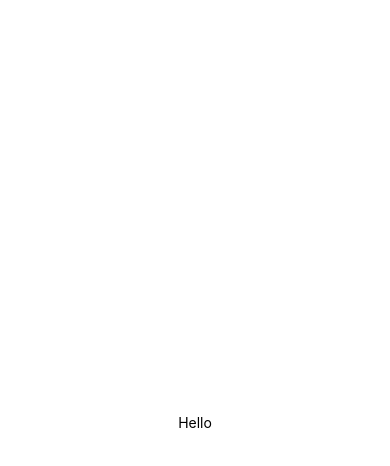
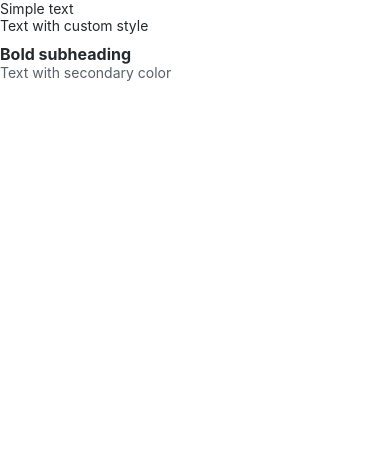
Before and after one commit to Chloe-Le97/rate-repository-app, a React Native app: screen / in a window 390 px wide. Shown: the top 466 px of the page. Built offline with nearby package versions, Linux system fonts and the light colour scheme.

Commit message:
style in react native

```diff
--- a/App.js
+++ b/App.js
@@ -1,22 +1,9 @@
-import { StatusBar } from 'expo-status-bar';
 import React from 'react';
-import { StyleSheet, Text, View } from 'react-native';
 
-export default function App() {
-  console.log('Hello')
-  return (
-    <View style={styles.container}>
-      <Text>Hello</Text>
-      <StatusBar style="auto" />
-    </View>
-  );
-}
+import Main from './src/components/Main';
 
-const styles = StyleSheet.create({
-  container: {
-    flex: 1,
-    backgroundColor: '#fff',
-    alignItems: 'center',
-    justifyContent: 'center',
-  },
-});
+const App = () => {
+  return <Main />;
+};
+
+export default App;
--- /dev/null
+++ b/src/components/Main.jsx
@@ -0,0 +1,40 @@
+import React from 'react';
+import Constants from 'expo-constants';
+// import { Text, StyleSheet, View } from 'react-native';
+import Text from './Text';
+
+import RepositoryList from './RepositoryList';
+
+// const styles = StyleSheet.create({
+//   container: {
+//     marginTop: Constants.statusBarHeight,
+//     flexGrow: 1,
+//     flexShrink: 1,
+//   },
+// });
+
+// const Main = () => {
+//   return (
+//     <View style={styles.container}>
+//       <Text>Rate Repository Application</Text>
+//       <RepositoryList/>
+//     </View>
+//   );
+// };
+
+// export default Main;
+
+const Main = () => {
+  return (
+    <>
+      <Text>Simple text</Text>
+      <Text style={{ paddingBottom: 10 }}>Text with custom style</Text>
+      <Text fontWeight="bold" fontSize="subheading">
+        Bold subheading
+      </Text>
+      <Text color="textSecondary">Text with secondary color</Text>
+    </>
+  );
+};
+
+export default Main;
--- /dev/null
+++ b/src/components/RepositoryItem.jsx
@@ -0,0 +1,20 @@
+import React from 'react';
+import { Text, StyleSheet, View } from 'react-native';
+
+const RepositoryItem = (props) =>{
+
+    const item = props.item;
+
+    return(
+        <View key={item.id}>
+                    <Text>Fullname: {item.fullName}</Text>
+                    <Text>Description: {item.description}</Text>
+                    <Text>Language: {item.language}</Text>
+                    <Text>Stars: {item.forksCount}</Text>
+                    <Text>Reviews: {item.stargazersCount}</Text>
+                    <Text>Rating: {item.ratingAverage}</Text>
+        </View>
+    );
+};
+
+export default RepositoryItem;
--- /dev/null
+++ b/src/components/RepositoryList.jsx
@@ -0,0 +1,72 @@
+import React from 'react';
+import { FlatList, View, StyleSheet } from 'react-native';
+import RepositoryItem from './RepositoryItem';
+
+const styles = StyleSheet.create({
+  separator: {
+    height: 10,
+  },
+});
+
+const repositories = [
+  {
+    id: 'jaredpalmer.formik',
+    fullName: 'jaredpalmer/formik',
+    description: 'Build forms in React, without the tears',
+    language: 'TypeScript',
+    forksCount: 1589,
+    stargazersCount: 21553,
+    ratingAverage: 88,
+    reviewCount: 4,
+    ownerAvatarUrl: 'https://avatars2.githubusercontent.com/u/4060187?v=4',
+  },
+  {
+    id: 'rails.rails',
+    fullName: 'rails/rails',
+    description: 'Ruby on Rails',
+    language: 'Ruby',
+    forksCount: 18349,
+    stargazersCount: 45377,
+    ratingAverage: 100,
+    reviewCount: 2,
+    ownerAvatarUrl: 'https://avatars1.githubusercontent.com/u/4223?v=4',
+  },
+  {
+    id: 'django.django',
+    fullName: 'django/django',
+    description: 'The Web framework for perfectionists with deadlines.',
+    language: 'Python',
+    forksCount: 21015,
+    stargazersCount: 48496,
+    ratingAverage: 73,
+    reviewCount: 5,
+    ownerAvatarUrl: 'https://avatars2.githubusercontent.com/u/27804?v=4',
+  },
+  {
+    id: 'reduxjs.redux',
+    fullName: 'reduxjs/redux',
+    description: 'Predictable state container for JavaScript apps',
+    language: 'TypeScript',
+    forksCount: 13902,
+    stargazersCount: 52869,
+    ratingAverage: 0,
+    reviewCount: 0,
+    ownerAvatarUrl: 'https://avatars3.githubusercontent.com/u/13142323?v=4',
+  },
+];
+
+const ItemSeparator = () => <View style={styles.separator} />;
+
+const RepositoryList = () => {
+  return (
+    <FlatList
+      data={repositories}
+      ItemSeparatorComponent={ItemSeparator}
+      renderItem={({ item, index, ItemSeparatorComponent })=>(
+        <RepositoryItem item={item}/>
+      )}
+    />
+  );
+};
+
+export default RepositoryList;
--- /dev/null
+++ b/src/components/Text.jsx
@@ -0,0 +1,40 @@
+import React from 'react';
+import { Text as NativeText, StyleSheet } from 'react-native';
+
+import theme from '../theme';
+
+const styles = StyleSheet.create({
+  text: {
+    color: theme.colors.textPrimary,
+    fontSize: theme.fontSizes.body,
+    fontFamily: theme.fonts.main,
+    fontWeight: theme.fontWeights.normal,
+  },
+  colorTextSecondary: {
+    color: theme.colors.textSecondary,
+  },
+  colorPrimary: {
+    color: theme.colors.primary,
+  },
+  fontSizeSubheading: {
+    fontSize: theme.fontSizes.subheading,
+  },
+  fontWeightBold: {
+    fontWeight: theme.fontWeights.bold,
+  },
+});
+
+const Text = ({ color, fontSize, fontWeight, style, ...props }) => {
+  const textStyle = [
+    styles.text,
+    color === 'textSecondary' && styles.colorTextSecondary,
+    color === 'primary' && styles.colorPrimary,
+    fontSize === 'subheading' && styles.fontSizeSubheading,
+    fontWeight === 'bold' && styles.fontWeightBold,
+    style,
+  ];
+
+  return <NativeText style={textStyle} {...props} />;
+};
+
+export default Text;
--- /dev/null
+++ b/src/theme.js
@@ -0,0 +1,20 @@
+const theme = {
+    colors: {
+      textPrimary: '#24292e',
+      textSecondary: '#586069',
+      primary: '#0366d6',
+    },
+    fontSizes: {
+      body: 14,
+      subheading: 16,
+    },
+    fonts: {
+      main: 'System',
+    },
+    fontWeights: {
+      normal: '400',
+      bold: '700',
+    },
+  };
+
+export default theme;
```
